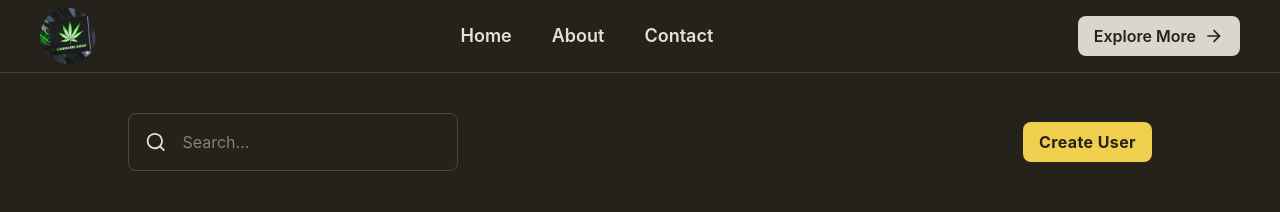
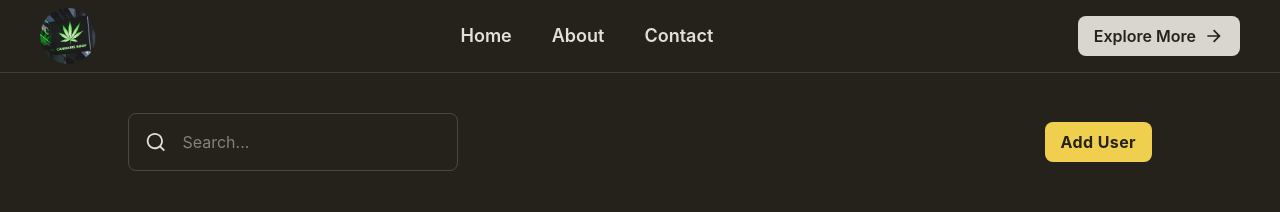
Before and after one commit to prathamkave/RHF_CRUD, a React (Vite) app: page / in a window 1280 px wide. Shown: the top 212 px of the page. Built offline with nearby package versions, Linux system fonts and the light colour scheme.

Commit message:
Change the button text

```diff
--- a/src/components/SearchBar.jsx
+++ b/src/components/SearchBar.jsx
@@ -22,7 +22,7 @@ const SearchBar = ({ setToggle, setUpdatedData, search, setSearch }) => {
 				}}
 				className='px-4 py-2 text-[#24221B] text-base font-bold tracking-wide rounded-lg bg-[#efcf4d] cursor-pointer'
 			>
-				Create User
+				Add User
 			</button>
 		</div>
 	);
```
